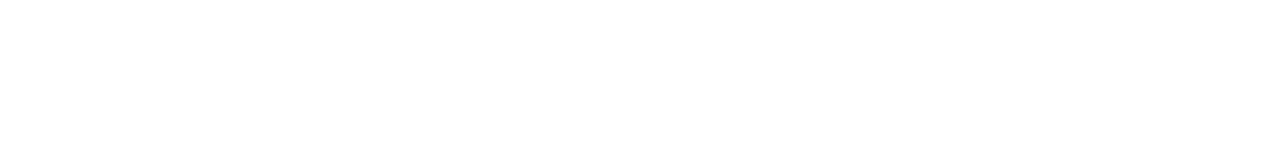
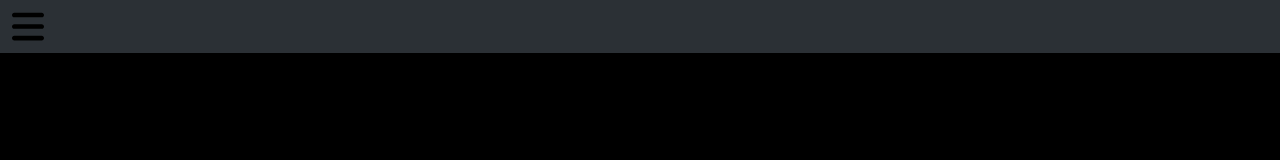
Before and after one commit to PetrVorlos35/Projekt2023-24, a plain HTML site: page game.html in a window 1280 px wide. Drawn offline with nearby package versions, Linux system fonts and the light colour scheme.

Commit message:
začátek navbaru

```diff
--- a/game.html
+++ b/game.html
@@ -4,8 +4,14 @@
     <meta charset="UTF-8">
     <meta name="viewport" content="width=device-width, initial-scale=1.0">
     <title>The Game</title>
+    <link href="https://cdn.jsdelivr.net/npm/bootstrap@5.3.2/dist/css/bootstrap.min.css" rel="stylesheet" integrity="sha384-T3c6CoIi6uLrA9TneNEoa7RxnatzjcDSCmG1MXxSR1GAsXEV/Dwwykc2MPK8M2HN" crossorigin="anonymous">
+    <script src="https://cdn.jsdelivr.net/npm/bootstrap@5.3.2/dist/js/bootstrap.bundle.min.js" integrity="sha384-C6RzsynM9kWDrMNeT87bh95OGNyZPhcTNXj1NW7RuBCsyN/o0jlpcV8Qyq46cDfL" crossorigin="anonymous"></script>
 </head>
-<body>
-
+<body style="background-color: black;">
+    <nav class="navbar bg-body-tertiary" data-bs-theme="dark">
+        <div class="container-fluid">
+          <img src="bars-solid.svg" alt="" style="width: 2em;">
+        </div>
+      </nav>
 </body>
 </html>
```
Also changed, not shown: bars-solid.svg (added).
